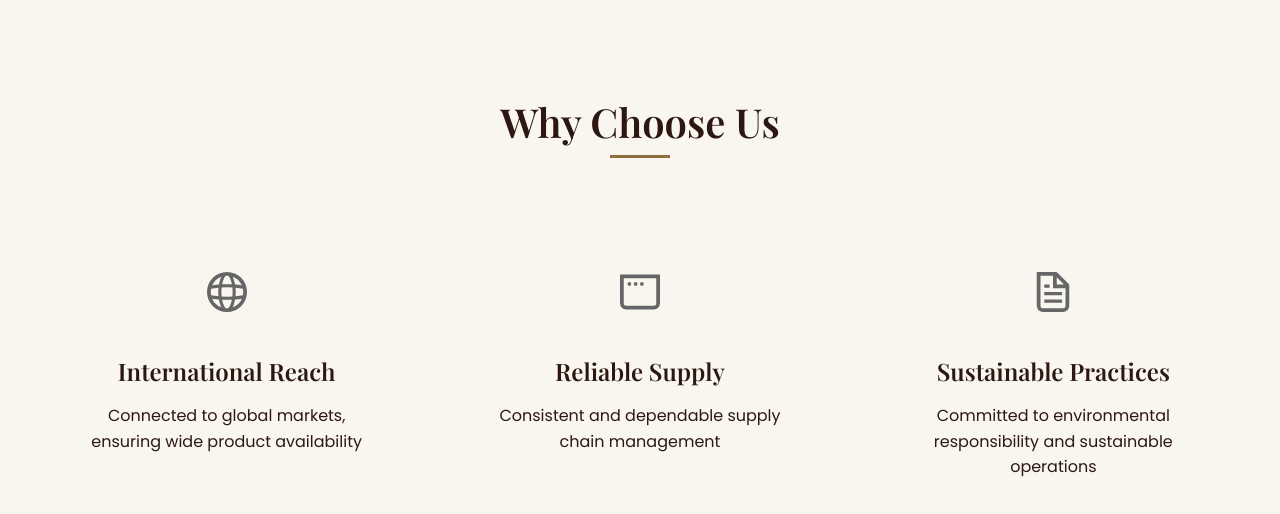
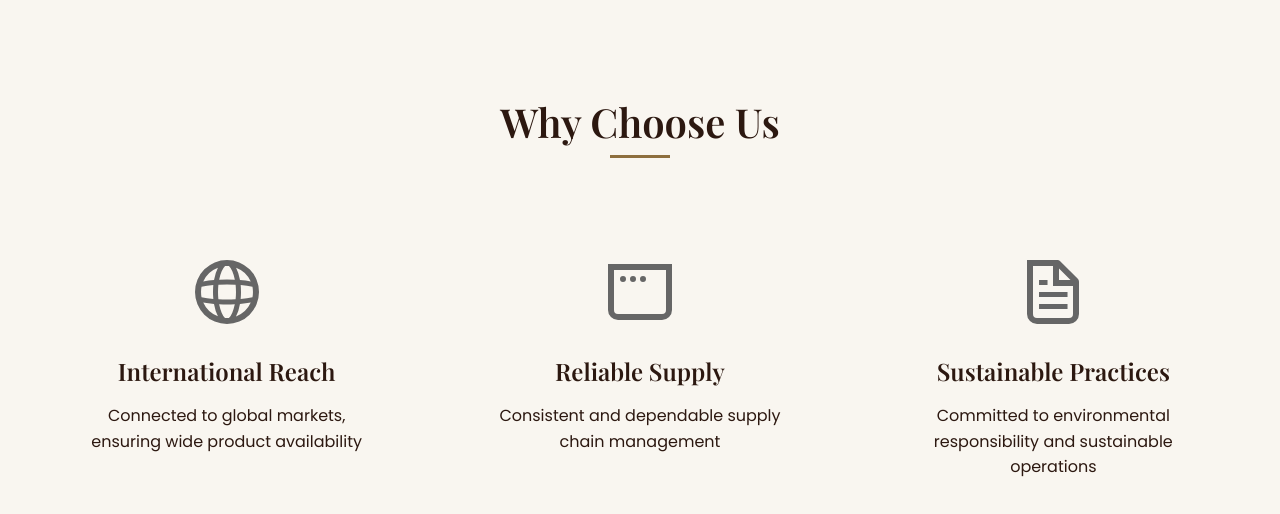
Before and after one commit to dinexh/Helderlig, a Next.js app in the folder my-app/: page /UI/whyChooseUs in a window 1280 px wide. Shown: the top 514 px of the page. Built offline with nearby package versions, Linux system fonts and the light colour scheme.

Commit message:
fixed deployment bugs

```diff
--- a/my-app/src/app/UI/contact/page.tsx
+++ b/my-app/src/app/UI/contact/page.tsx
@@ -93,7 +93,7 @@ const Contact = () => {
                 animate={{ opacity: 1, height: 'auto' }}
                 exit={{ opacity: 0, height: 0 }}
               >
-                Thank you for your message! We'll get back to you soon.
+                Thank you for your message! We&apos;ll get back to you soon.
               </motion.div>
             )}
           </AnimatePresence>
--- a/my-app/src/app/UI/sustainability/page.tsx
+++ b/my-app/src/app/UI/sustainability/page.tsx
@@ -50,7 +50,7 @@ const Sustainability = () => {
           viewport={{ once: true }}
         >
           <p>
-            At TimberCraft, sustainability isn't just a buzzword – it's the core of our business.
+            At TimberCraft, sustainability isn&apos;t just a buzzword – it&apos;s the core of our business.
             We believe in responsible forestry practices that preserve our natural resources for future generations.
           </p>
         </motion.div>
--- a/my-app/src/app/UI/whyChooseUs/page.tsx
+++ b/my-app/src/app/UI/whyChooseUs/page.tsx
@@ -1,7 +1,9 @@
+"use client";
 import React from 'react';
 import './whyChooseUs.css';
 import { benefits } from '@/app/data/benefits';
 import { motion } from 'framer-motion';
+import Image from 'next/image';
 
 const WhyChooseUs = () => {
   const containerVariants = {
@@ -22,6 +24,12 @@ const WhyChooseUs = () => {
     }
   };
 
+  // Add error checking for benefits
+  if (!benefits || !Array.isArray(benefits)) {
+    console.error('Benefits data is not properly defined');
+    return null;
+  }
+
   return (
     <section className="why-choose-us">
       <motion.h2
@@ -38,19 +46,38 @@ const WhyChooseUs = () => {
         whileInView="visible"
         viewport={{ once: true }}
       >
-        {benefits.map((benefit, index) => (
+        {benefits.map((benefit, index) => {
+          // Add error checking for each benefit
+          if (!benefit || !benefit.icon || !benefit.title) {
+            console.error(`Invalid benefit data at index ${index}:`, benefit);
+            return null;
+          }
+
+          return (
             <motion.div
               key={index}
               className="benefit-card"
               variants={itemVariants}
             >
               <div className="benefit-icon-wrapper">
-              <img src={benefit.icon} alt={benefit.title} className="benefit-icon" />
+                {typeof benefit.icon === 'string' ? (
+                  <Image
+                    src={benefit.icon}
+                    alt={benefit.title}
+                    width={64}  // Adjusted to more reasonable icon sizes
+                    height={64} // Adjusted to more reasonable icon sizes
+                    priority={index < 2} // Only prioritize loading first two images
+                  />
+                ) : (
+                  // If icon is a React component
+                  benefit.icon
+                )}
               </div>
               <h3>{benefit.title}</h3>
               <p>{benefit.description}</p>
             </motion.div>
-        ))}
+          );
+        })}
       </motion.div>
     </section>
   );
```
Also changed, not shown: my-app/src/app/data/services.ts (+2 -6 lines), my-app/.eslintrc.js (added), 1 other file (tests, documents, lock files or other folders). Lines whose indentation alone changed are shown as unchanged.
